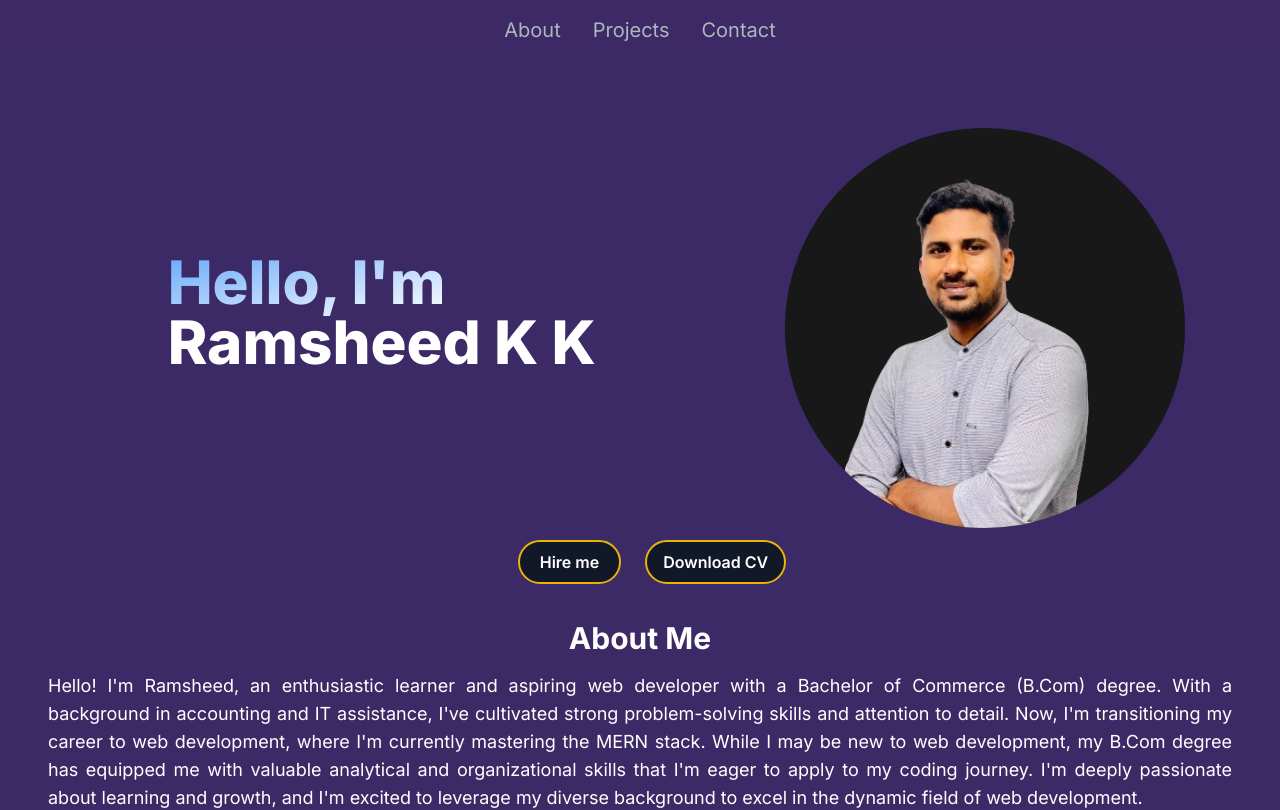
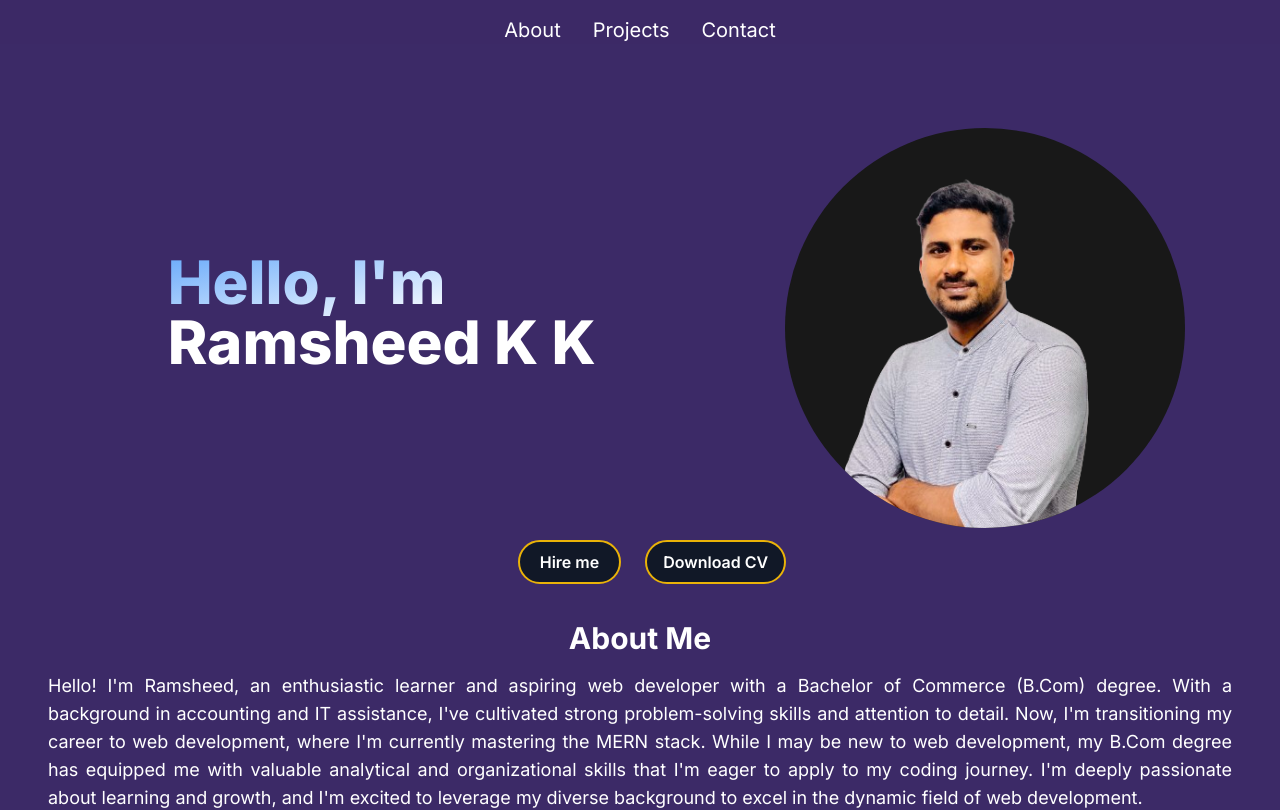
Before and after one commit to ramsheedrahman/portfolio-next.js, a Next.js app: page / in a window 1280 px wide. Shown: the top 810 px of the page. Built offline with nearby package versions, Linux system fonts and the light colour scheme.

Commit message:
navbar modified

```diff
--- a/app/Components/NavLinks.jsx
+++ b/app/Components/NavLinks.jsx
@@ -4,7 +4,7 @@ const NavLink = ({ href, title }) => {
   return (
     <Link
       href={`#${href}`}
-      className="block py-2 pl-3 pr-4 text-[#ADB7BE] sm:text-xl rounded md:p-0 hover:text-white"
+      className="block py-2 pl-3 pr-4 text-white  sm:text-xl rounded md:p-0 hover:text-white "
     >
       {title}
     </Link>
--- a/app/Components/Navbar.jsx
+++ b/app/Components/Navbar.jsx
@@ -35,7 +35,7 @@ function Navbar() {
         <div className="menu hidden md:block md:w-auto id=navbar ">
             <ul className='flex p-4 md:p-0 md:flex-row md:space-x-8'>
             {navLinks.map((link, index) => (
-              <li key={index}>
+              <li  key={index}>
                 <NavLink href={link.path} title={link.title} />
               </li>
             ))}
```
